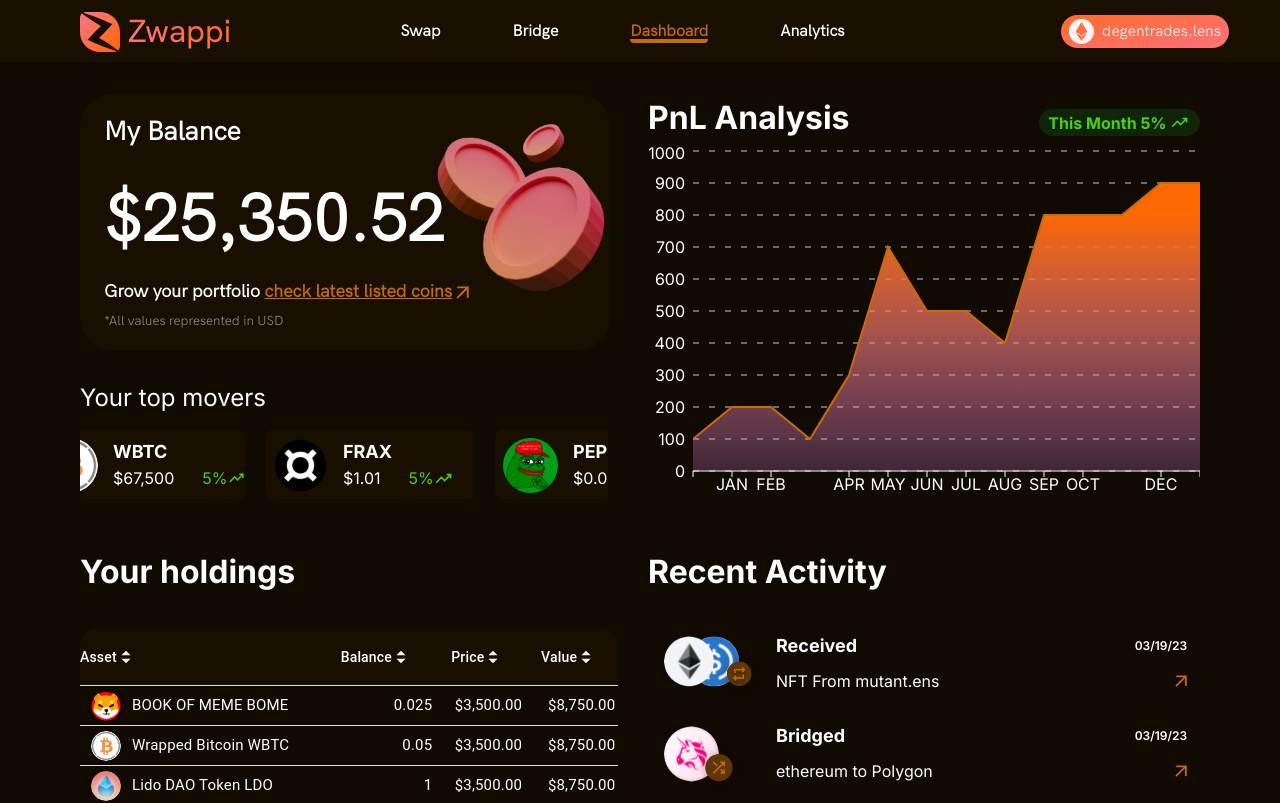
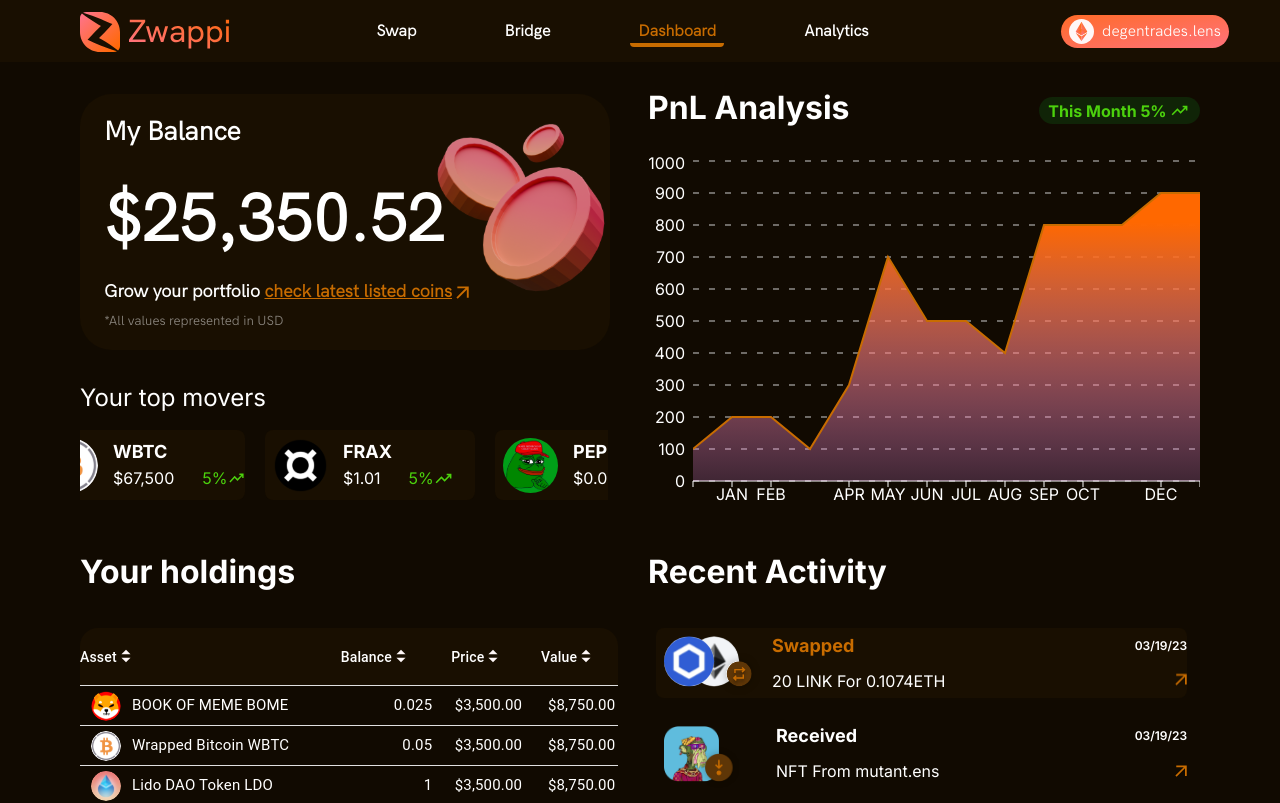
Before and after one commit to Fire-David116/trial-project-final, a Next.js app: page / in a window 1280 px wide. Shown: the top 803 px of the page. Built offline with nearby package versions, Linux system fonts and the light colour scheme.

Commit message:
final commit

```diff
--- a/src/app/Activity.js
+++ b/src/app/Activity.js
@@ -186,7 +186,7 @@
                 }
     return (
         <activity>
-            {!next ? <div className="w-auto m-[8px] mb-[20px]">
+            {next ? <div className="w-auto m-[8px] mb-[20px]">
                 <div
                     className={` w-[108%] h-[70px] flex-none rounded-lg flex-shrink-0 ${isHovered ? 'bg-[#190f01]' : ''}`}
                     onMouseEnter={handleMouseEnter}
--- a/src/app/Dashboard.js
+++ b/src/app/Dashboard.js
@@ -14,8 +14,8 @@
       </div>
       <div className="items-center bg-[#110A01] mb-[10px] h-[60%]">
         <div className="h-[18%] flex justify-between">
-          <a className="font-bold text-[32px] text-white mt-[24px] md:mt-[0px]">PnL Analysis</a>
-          <p className="bg-[#102407] font-bold text-[16px] text-treding-color h-[27px] w-[161px] mt-[34px] md:mt-[15px] flex items-center justify-center rounded-[100px]">
+          <a className="font-bold text-[28px] sm:text-[32px] lg:text-[32px]  md:text-[32px] text-white mt-[24px] md:mt-[-10px]">PnL Analysis</a>
+          <p className="bg-[#102407] font-bold text-[16px] text-treding-color h-[27px] w-[161px] mt-[34px] md:mt-[3px] flex items-center justify-center rounded-[100px]">
             This Month 5%
             <span className="inline-block bg-[#102407] w-6">
               <Image
@@ -28,7 +28,7 @@
             </span>
           </p>
         </div>
-        <div className="h-[100%] mt-[32px] md:mt-[0px]"><ChartG /></div>
+        <div className="h-[100%] mt-[32px] md:mt-[10px]"><ChartG /></div>
       </div>
       <div className="bg-[#110A01]">
         <div className="w-[8%] bg-border-color"></div>
--- a/src/app/Navbar/Navbar.js
+++ b/src/app/Navbar/Navbar.js
@@ -8,7 +8,7 @@
 import buttonlogo from './button-logo.svg';
 const Nav = () => {
     let name;
-    const [open, setOpen] = useState(false)
+    const [open, setOpen] = useState(true)
     const [seo, setSeo] = useState("Test")
     const [flag, setFlag] = useState(false);
     const [isMobile, setIsMobile] = useState(false);
@@ -60,35 +60,35 @@
                         <span className="hidden sm:inline ml-2">degentrades.lens</span>
                     </button>
                     <button data-collapse-toggle="mobile-menu-2" type="button" onClick={() => setOpen(!open)}
-                        class="inline-flex items-center p-2 ml-1 text-sm text-gray-500 rounded-lg lg:hidden"
+                        class="inline-flex items-center mr-[10px] text-sm text-gray-500 rounded-lg lg:hidden"
                         aria-controls="mobile-menu-2" aria-expanded="true">
                         <span class="sr-only">Open main menu</span>
-                        <FiMoreVertical className="w-6 h-6" />
+                        <FiMoreVertical className="mr-[-10px] w-6 h-6 text-white" />
                     </button>
                 </div>
                 <div class="items-center justify-between w-full lg:flex lg:w-auto lg:order-1 font-[HankenGroteskRegular]" id="mobile-menu-2">
-                    {open ? <ul class={`${!isMobile ? "block": "hidden" } flex flex-col mt-4 lg:flex-row lg:space-x-8 lg:mt-0`}>
+                    {open ? <ul class={`${!isMobile ? "block": "hidden" } flex flex-col mt-4 lg:flex-row lg:space-x-8 lg:mt-0 rounded`}>
                         <li className="lg:px-5 py-2 text-right">
-                            <b className='rounded hover:border-b-4 text-white hover:text-border-color border-border-color ' style={{ fontSize: "0.9rem" }}>
+                            <b className='rounded hover:border-b-4 text-white hover:text-border-color border-border-color px-2 py-1' style={{ fontSize: "0.9rem" }}>
                                 <Link href="/">Swap</Link>
                             </b>
 
                         </li>
                         <li className="lg:px-5 py-2 text-right">
-                            <b className='rounded hover:border-b-4 text-white  hover:text-border-color border-border-color' style={{ fontSize: "0.9rem" }}>
+                            <b className='rounded hover:border-b-4 text-white  hover:text-border-color border-border-color px-2 py-1' style={{ fontSize: "0.9rem" }}>
                                 <Link href="/">Bridge</Link>
                             </b>
 
 
                         </li>
                         <li className="lg:px-5 py-2 text-right">
-                            <b className='rounded border-b-4 text-border-color text-border-color hover:border-b-4  hover:text-border-color border-border-color' style={{ fontSize: "0.9rem" }}>
+                            <b className='rounded border-b-4 text-border-color text-border-color hover:border-b-4  hover:text-border-color border-border-color px-2 py-1' style={{ fontSize: "0.9rem" }}>
                                 <Link href="/">Dashboard</Link>
                             </b>
 
                         </li>
                         <li className="lg:px-5 py-2 text-right">
-                            <b className='rounded hover:border-b-4  text-white hover:text-border-color border-border-color' style={{ fontSize: "0.9rem" }}>
+                            <b className='rounded hover:border-b-4  text-white hover:text-border-color border-border-color px-2 py-1' style={{ fontSize: "0.9rem" }}>
                                 <Link href="/">Analytics</Link>
                             </b>
                         </li>
@@ -97,7 +97,7 @@
                     </ul>:
                     <ul class="flex flex-col mt-4 lg:flex-row lg:space-x-8 lg:mt-0">
                     <li className="lg:px-5 py-2 text-right">
-                        <b className='rounded hover:border-b-4 text-white hover:text-border-color border-border-color ' style={{ fontSize: "0.9rem" }}>
+                        <b className='rounded hover:border-b-4 hover:border-w-[50px] text-white hover:text-border-color border-border-color ' style={{ fontSize: "0.9rem" }}>
                             <Link href="/">Swap</Link>
                         </b>
 
--- a/src/app/SortingTable.js
+++ b/src/app/SortingTable.js
@@ -103,11 +103,11 @@
                             key={headCell.id}
                             padding={headCell.disablePadding ? 'none' : 'normal'}
                             sortDirection={orderBy === headCell.id ? order : false}
-                            className={`border-none py-2 text-center ${
+                            className={`border-none py-2 px-0 text-center ${
                                 index === 0 ? 'rounded-tl-[18px]' : '' // Apply border radius to top-left of the first cell
                               } ${
                                 index === headCells.length - 1 ? 'rounded-tr-[18px]' : '' // Apply border radius to top-right of the last cell
-                              }`}
+                              } ${index===1 ? 'text-right md:text-center' : ''}`}
                         >
                             <TableSortLabel
                                 direction={orderBy === headCell.id ? order : 'asc'}
@@ -118,7 +118,7 @@
                                 <span className="hover:text-[#c86c00] transition-colors duration-200">{headCell.label}</span>
                                 <span className="ml-1">
                                     {/* Render your sort icon here */}
-                                    <div style={{ width: "10px", height: "8px" }} className="mb-2">
+                                    <div className="w-[10px] h-[10px] mb-2">
                                         <Image
                                             src={sort}
                                             alt="Sort Icon"
@@ -312,7 +312,7 @@
                                         </div>
                                         <span className="lg:inline hover:text-white transition-colors duration-300" style={{ color: rowHovered ? '#c86c00' : 'white', padding: '3px', fontSize: '15px' }}>{row.name}</span> {/* Show name only on larger screens */}
                                     </TableCell>
-                                    <TableCell align="right" style={{ color: rowHovered ? '#c86c00' : 'white', padding: '3px', fontSize: '15px' }} className="bg-[#110A01] border-none text-right lg:text-center sm:text-center md:text-center hover:text-[#c86c00] transition-colors duration-200">{row.calories}</TableCell> {/* Display calories only on larger screens */}
+                                    <TableCell align="right" style={{ color: rowHovered ? '#c86c00' : 'white', padding: '3px', fontSize: '15px' }} className="bg-[#110A01] border-none text-right lg:text-center sm:text-right md:text-center hover:text-[#c86c00] transition-colors duration-200">{row.calories}</TableCell> {/* Display calories only on larger screens */}
                                     <TableCell align="right" style={{ color: rowHovered ? '#c86c00' : 'white', padding: '3px', fontSize: '15px' }} className="bg-[#110A01] border-none text-center hidden table-cell sm:table-cell md:table-cell hover:text-[#c86c00] transition-colors duration-200">{row.fat}</TableCell>
                                     <TableCell align="right" style={{ color: rowHovered ? '#c86c00' : 'white', padding: '3px', fontSize: '15px' }} className="bg-[#110A01] border-none text-center hidden table-cell sm:table-cell md:table-cell hover:text-[#c86c00] transition-colors duration-200">{row.carbs}</TableCell>
                                 </TableRow>
--- a/src/app/layout.js
+++ b/src/app/layout.js
@@ -4,7 +4,7 @@
 const inter = Inter({ subsets: ["latin"] });
 
 export const metadata = {
-  title: "Trial-Task_DavidCole",
+  title: "Zwappi",
   description: "Generated by create next app",
 };
 
--- a/tailwind.config.js
+++ b/tailwind.config.js
@@ -36,6 +36,21 @@
             transform: 'translateX(0px)',
           },
         },
+        slideanimation: {
+          '0%': {
+            transform: 'translateX(0px)',
+          },
+
+          '70%': {
+            transform: 'translateX(calc(-65px - 100%))',
+          },
+          '98%': {
+            transform: 'translateX(calc(-65px - 100%))',
+          },
+          '100%': {
+            transform: 'translateX(0px)',
+          },
+        },
       },
 
       animation: {
```
